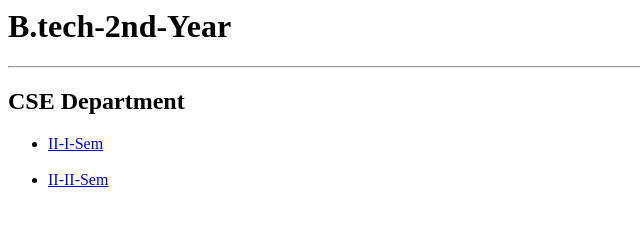
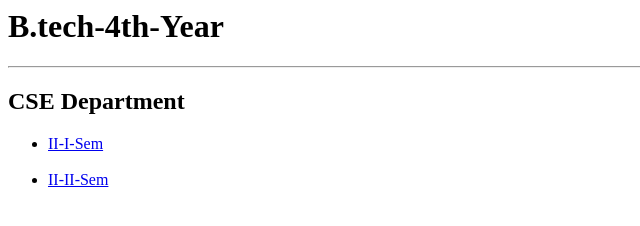
Before and after one commit to Udaykumar-07/B.tech.4th-year, a plain HTML site: page index.html in a window 1280 px wide. Shown: the full height of the page, 0-640 px from the left. Drawn offline with Linux system fonts and the light colour scheme.

Commit message:
Update index.html

```diff
--- a/index.html
+++ b/index.html
@@ -3,7 +3,7 @@
 <title>Digi Notes</title>
 </head>
 <body>
-    <h1>B.tech-2nd-Year</h1>
+    <h1>B.tech-4th-Year</h1>
     <hr>
     <h2>CSE Department</h2>
     <ul>
```
